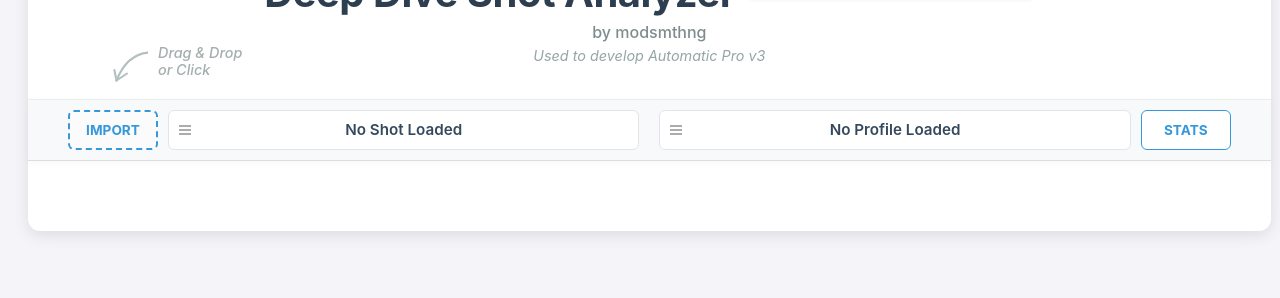
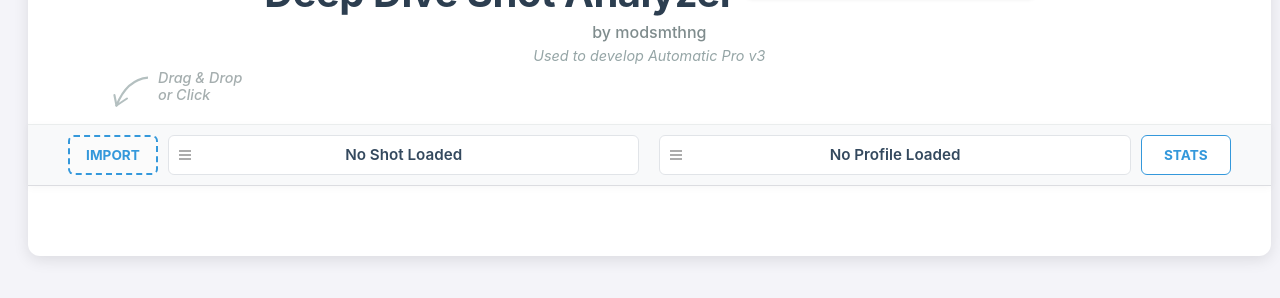
Before and after one commit to modsmthng/DeepDiveShotAnalyzer, a plain HTML site: page index.html in a window 1280 px wide. Shown: the part 100-398 px from the top of the page. Drawn offline with nearby package versions, Linux system fonts and the light colour scheme.

Commit message:
v0_7_8 UI

```diff
--- a/style.css
+++ b/style.css
@@ -78,7 +78,7 @@ h1 {
     align-items: flex-end;
     gap: 10px;
 
-    margin-top: -20px;
+    margin-top: 5px;
 
     padding-left: 45px;
 
```
